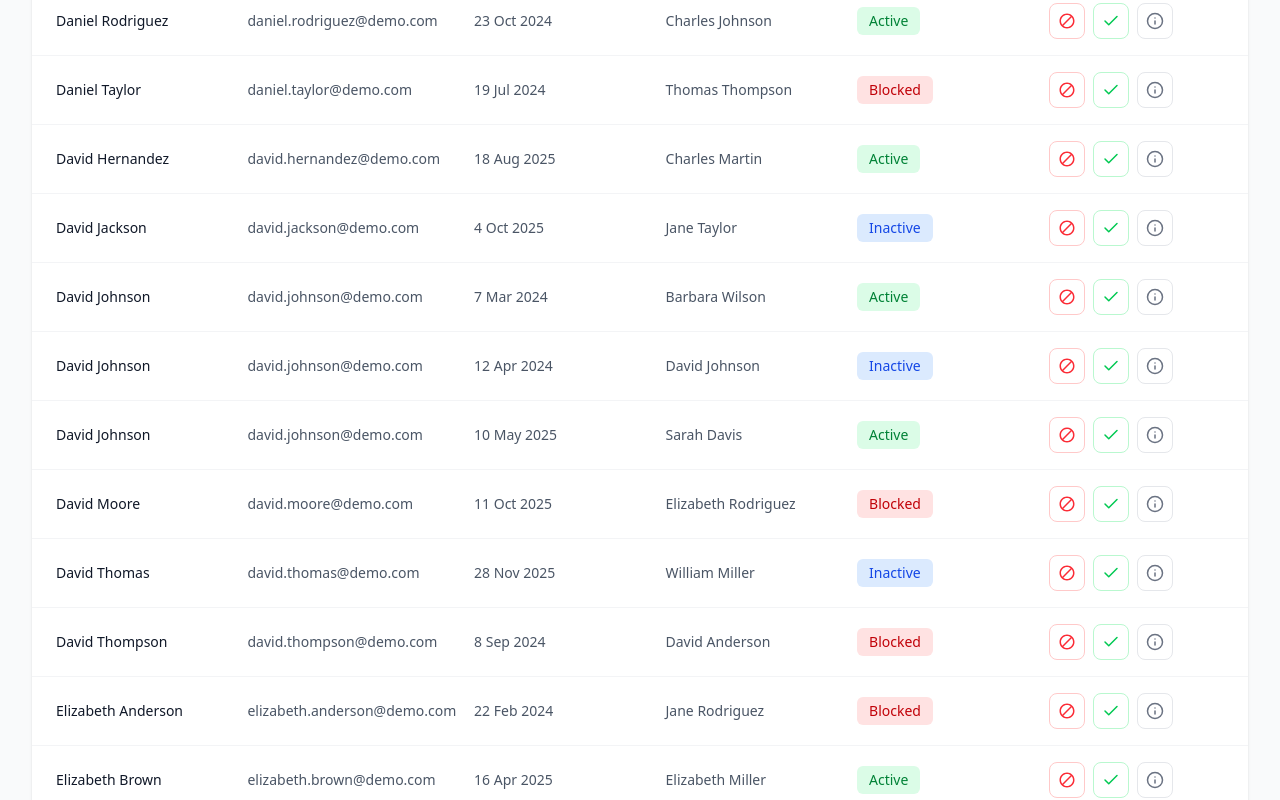
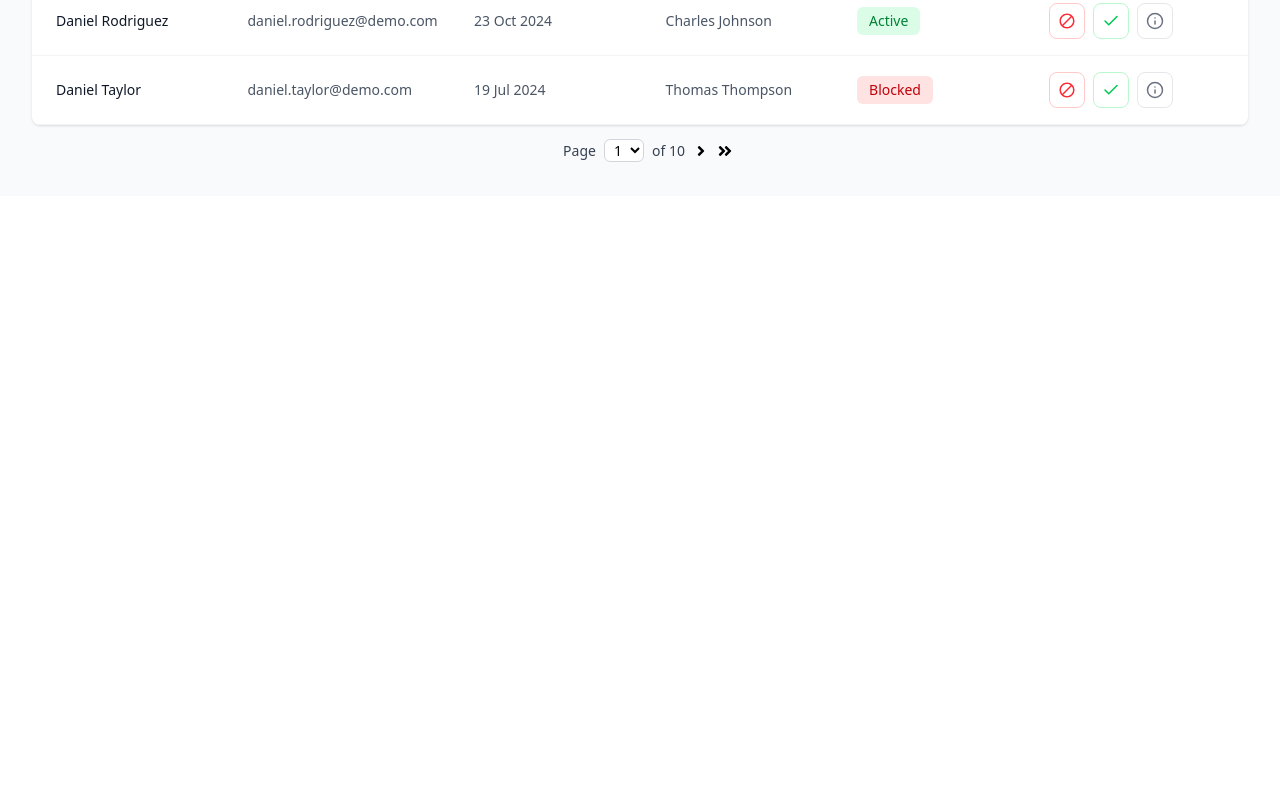
Before and after one commit to vpg-99/MitigataNew, a React (Vite) app: page / in a window 1280 px wide. Shown: the part 840-1640 px from the top of the page. After the commit the page ends 1036 px from the top, so only its background shows below. Built offline with nearby package versions, Linux system fonts and the light colour scheme.

Commit message:
Added the pagination component

```diff
--- a/src/App.tsx
+++ b/src/App.tsx
@@ -10,6 +10,7 @@ import DateRangeFilter from "./components/UI/dateRangeFilter";
 import TableHeader from "./components/TableHeader";
 import TableRow from "./components/TableRow";
 import { parseRecordDate } from "./utils/dateUtils";
+import Pagination from "./components/UI/pagination";
 
 const StatusOptions = [
   { label: "All", value: "ALL" },
@@ -28,6 +29,7 @@ export default function App() {
   const [endDate, setEndDate] = useState<Date | null>(null);
   const [sortColumn, setSortColumn] = useState<string | null>("name");
   const [sortDirection, setSortDirection] = useState<"asc" | "desc">("asc");
+  const [itemsPerPage, setItemsPerPage] = useState(10);
 
   useEffect(() => {
     getData()
@@ -101,6 +103,20 @@ export default function App() {
     });
   }, [data, search, status, startDate, endDate, sortColumn, sortDirection]);
 
+  useEffect(() => {
+    setPage(1);
+  }, [search, status, startDate, endDate, itemsPerPage]);
+
+  const paginatedData = useMemo(() => {
+    const startIndex = (page - 1) * itemsPerPage;
+    const endIndex = startIndex + itemsPerPage;
+    return filteredAndSortedData.slice(startIndex, endIndex);
+  }, [filteredAndSortedData, page, itemsPerPage]);
+
+  const handlePageChange = (page: number) => {
+    setPage(page);
+  };
+
   const clearFilters = () => {
     setSearch("");
     setStatus("ALL");
@@ -115,6 +131,7 @@ export default function App() {
     } else {
       setSortColumn(column);
       setSortDirection("asc");
+      setPage(1);
     }
   };
 
@@ -239,7 +256,7 @@ export default function App() {
             </div>
           ) : (
             <div>
-              {filteredAndSortedData.map((record) => (
+              {paginatedData.map((record) => (
                 <TableRow
                   key={record.id}
                   record={record}
@@ -251,6 +268,12 @@ export default function App() {
             </div>
           )}
         </div>
+        <Pagination
+          currentPage={page}
+          totalItems={filteredAndSortedData.length} // Use filtered count, not total
+          itemsPerPage={itemsPerPage}
+          onPageChange={handlePageChange}
+        />
       </div>
     </div>
   );
--- a/src/components/TableHeader.tsx
+++ b/src/components/TableHeader.tsx
@@ -27,7 +27,6 @@ export default function TableHeader({
         <FiChevronDown className="inline ml-1" size={16} />
       );
     }
-    // Show both arrows when not sorted
     return (
       <span className="inline-flex flex-col ml-1 opacity-40">
         <FiChevronUp size={12} style={{ marginBottom: -4 }} />
--- a/src/components/UI/dropDown.tsx
+++ b/src/components/UI/dropDown.tsx
@@ -1,5 +1,5 @@
-import React from 'react';
-import { FiChevronDown } from 'react-icons/fi';
+import React from "react";
+import { FiChevronDown } from "react-icons/fi";
 
 interface DropDownProps {
   options: { label: string; value: string }[];
@@ -8,11 +8,16 @@ interface DropDownProps {
   setPage?: (page: number) => void;
 }
 
-export default function DropDown({ options, onChange, value, setPage }: DropDownProps) {
+export default function DropDown({
+  options,
+  onChange,
+  value,
+  setPage,
+}: DropDownProps) {
   const handleChange = (e: React.ChangeEvent<HTMLSelectElement>) => {
     onChange(e.target.value);
     setPage?.(1);
-    }
+  };
   return (
     <div className="relative inline-block">
       <select
@@ -21,10 +26,12 @@ export default function DropDown({ options, onChange, value, setPage }: DropDown
         onChange={handleChange}
       >
         {options.map((option) => (
-                <option key={option.value} value={option.value}>{option.label}</option>
+          <option key={option.value} value={option.value}>
+            {option.label}
+          </option>
         ))}
       </select>
       <FiChevronDown className="absolute right-1 top-1/2 transform -translate-y-1/2 text-gray-900 size-5" />
     </div>
-  )
+  );
 }
--- /dev/null
+++ b/src/components/UI/pagination.tsx
@@ -0,0 +1,60 @@
+import React from "react";
+import {
+  FaAngleLeft,
+  FaAngleRight,
+  FaAngleDoubleLeft,
+  FaAngleDoubleRight,
+} from "react-icons/fa";
+
+interface PaginationProps {
+  currentPage: number;
+  totalItems: number;
+  itemsPerPage: number;
+  onPageChange: (page: number) => void;
+}
+export default function pagination({
+  currentPage,
+  totalItems,
+  itemsPerPage,
+  onPageChange,
+}: PaginationProps) {
+  const totalPages = Math.ceil(totalItems / itemsPerPage);
+
+  const goToPage = (page: number) => {
+    if (page >= 1 && page <= totalPages) {
+      onPageChange(page);
+    }
+  };
+
+  const goToPrevious = () => goToPage(currentPage - 1);
+  const goToNext = () => goToPage(currentPage + 1);
+  const goToFirst = () => goToPage(1);
+  const goToLast = () => goToPage(totalPages);
+
+  const isFirstPage = currentPage === 1;
+  const isLastPage = currentPage === totalPages;
+
+  return (
+    <div className="flex justify-center items-center gap-2 p-0.5 mt-3">
+      <button onClick={goToFirst}>
+        {!isFirstPage ? <FaAngleDoubleLeft size={16} /> : null}
+      </button>
+      <button onClick={goToPrevious}>
+        {!isFirstPage ? <FaAngleLeft size={16} /> : null}
+      </button>
+      <span className="text-gray-700 text-sm">Page</span>
+      <select className="w-10 text-center bg-white border border-gray-300 rounded-md text-sm" value={currentPage} onChange={(e)=>goToPage(Number(e.target.value))}>
+        {Array.from({length: totalPages}, (_, index)=>(
+          <option key={index} value={index+1}>{index+1}</option>
+        ))}
+      </select>
+      <span className="text-gray-700 text-sm">of {totalPages}</span>
+      <button onClick={goToNext}>
+        {!isLastPage ? <FaAngleRight size={16} /> : null}
+      </button>
+      <button onClick={goToLast}>
+        {!isLastPage ? <FaAngleDoubleRight size={16} /> : null}
+      </button>
+    </div>
+  );
+}
```
Lines whose indentation alone changed are shown as unchanged.
